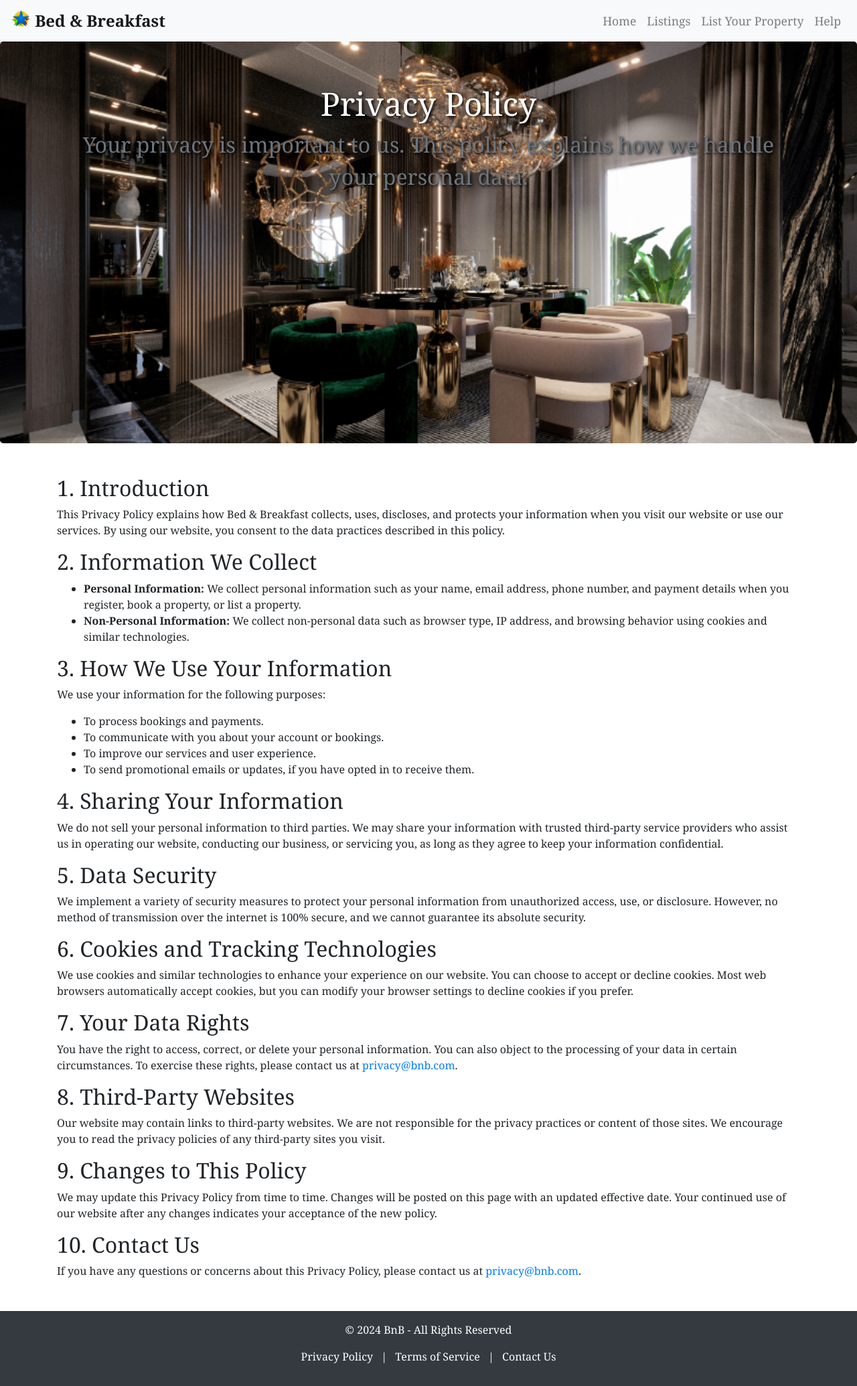
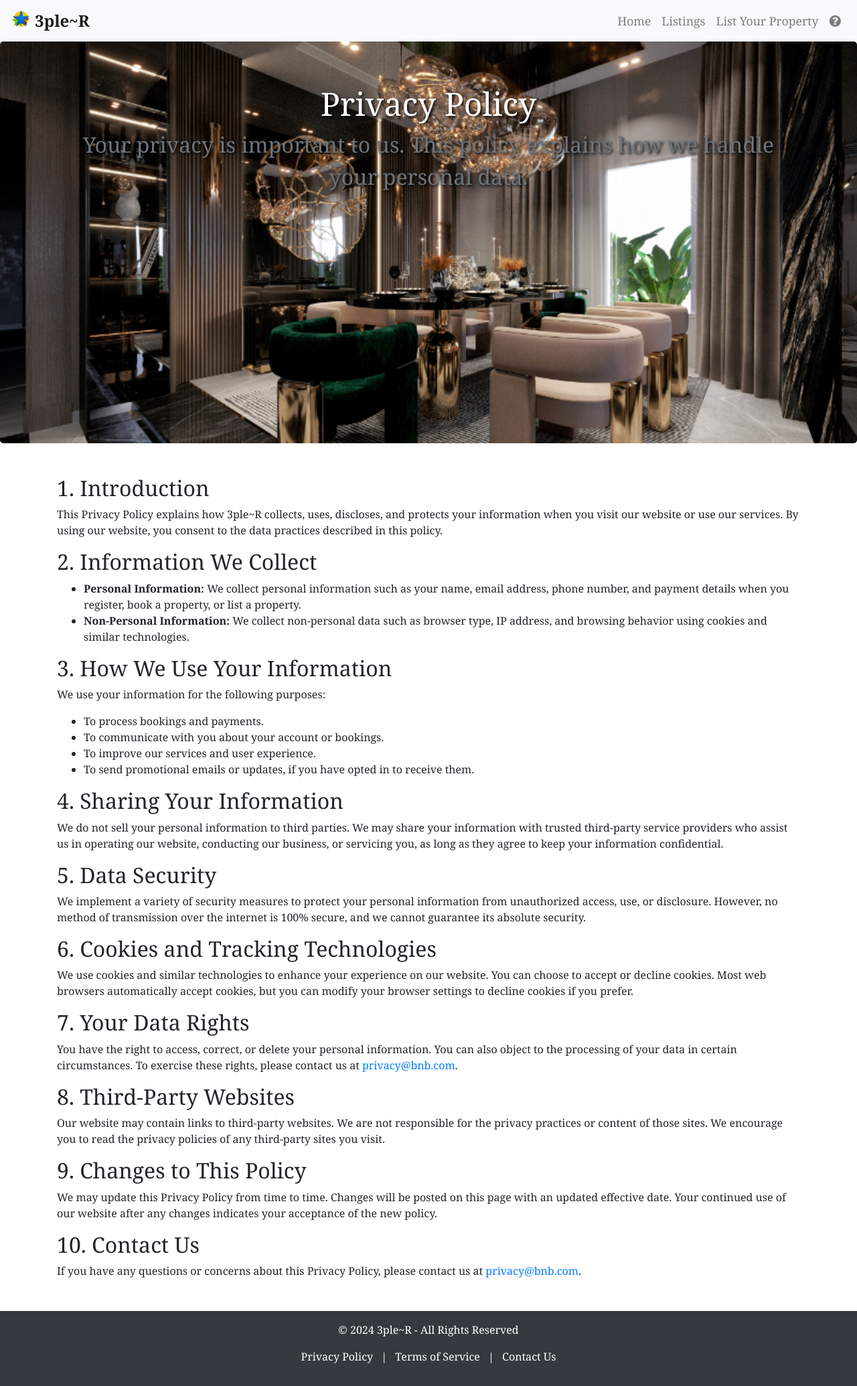
Before and after one commit to Code021-raelle/bnb, a Flask app: a page that uses app/templates/privacy_policy.html in a window 1280 px wide. Shown: the whole page at 67% size. Run offline with Flask 3, Linux system fonts and the light colour scheme; parts of the project's set-up code (start-up, migrations or seed data) failed here and were passed over; some libraries are stand-ins or nearby versions.

```diff
--- a/app/templates/privacy_policy.html
+++ b/app/templates/privacy_policy.html
@@ -17,7 +17,7 @@
             <nav class="navbar navbar-expand-lg navbar-light bg-light">
                 <a class="navbar-brand" href="/">
                     <img src="{{ url_for('static', filename='images/icon.svg') }}" width="30" height="30" class="d-inline-block align-top" alt="">
-                    Bed & Breakfast
+                    3ple~R
                 </a>
                 <button class="navbar-toggler" type="button" data-toggle="collapse" data-target="#navbarNav" aria-controls="navbarNav" aria-expanded="false" aria-label="Toggle navigation">
                     <span class="navbar-toggler-icon"></span>
@@ -34,7 +34,9 @@
                             <a class="nav-link" href="/list-your-property">List Your Property</a>
                         </li>
                         <li class="nav-item">
-                            <a class="nav-link" href="/help-center">Help</a>
+                            <a class="nav-link" href="/help-center" aria-label="Help Center">
+                                <i class="fas fa-question-circle"></i>
+                            </a>
                         </li>
                     </ul>
                 </div>
@@ -53,7 +55,7 @@
         <section class="privacy my-5">
             <div class="container">
                 <h2>1. Introduction</h2>
-                <p>This Privacy Policy explains how Bed & Breakfast collects, uses, discloses, and protects your information when you visit our website or use our services. By using our website, you consent to the data practices described in this policy.</p>
+                <p>This Privacy Policy explains how 3ple~R collects, uses, discloses, and protects your information when you visit our website or use our services. By using our website, you consent to the data practices described in this policy.</p>
 
                 <h2>2. Information We Collect</h2>
                 <ul>
@@ -95,7 +97,7 @@
 
         <!-- Footer -->
         <footer class="bg-dark text-white text-center py-3">
-            <p>&copy; {{ current_year }} BnB - All Rights Reserved</p>
+            <p>&copy; {{ current_year }} 3ple~R - All Rights Reserved</p>
             <p>
                 <a href="/privacy-&-policy" class="text-white mx-2">Privacy Policy</a> |
                 <a href="/terms-and-conditions" class="text-white mx-2">Terms of Service</a> |
```
